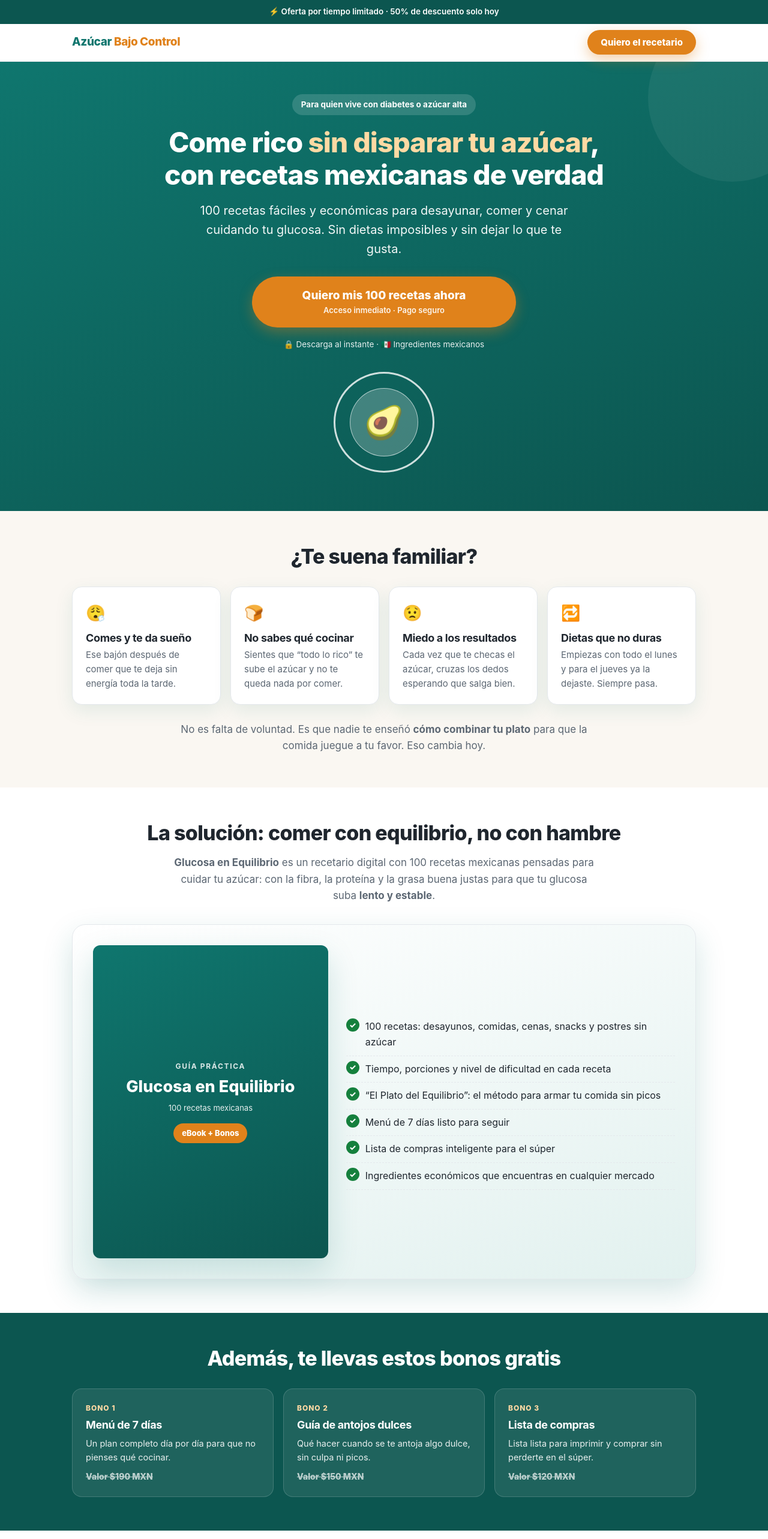
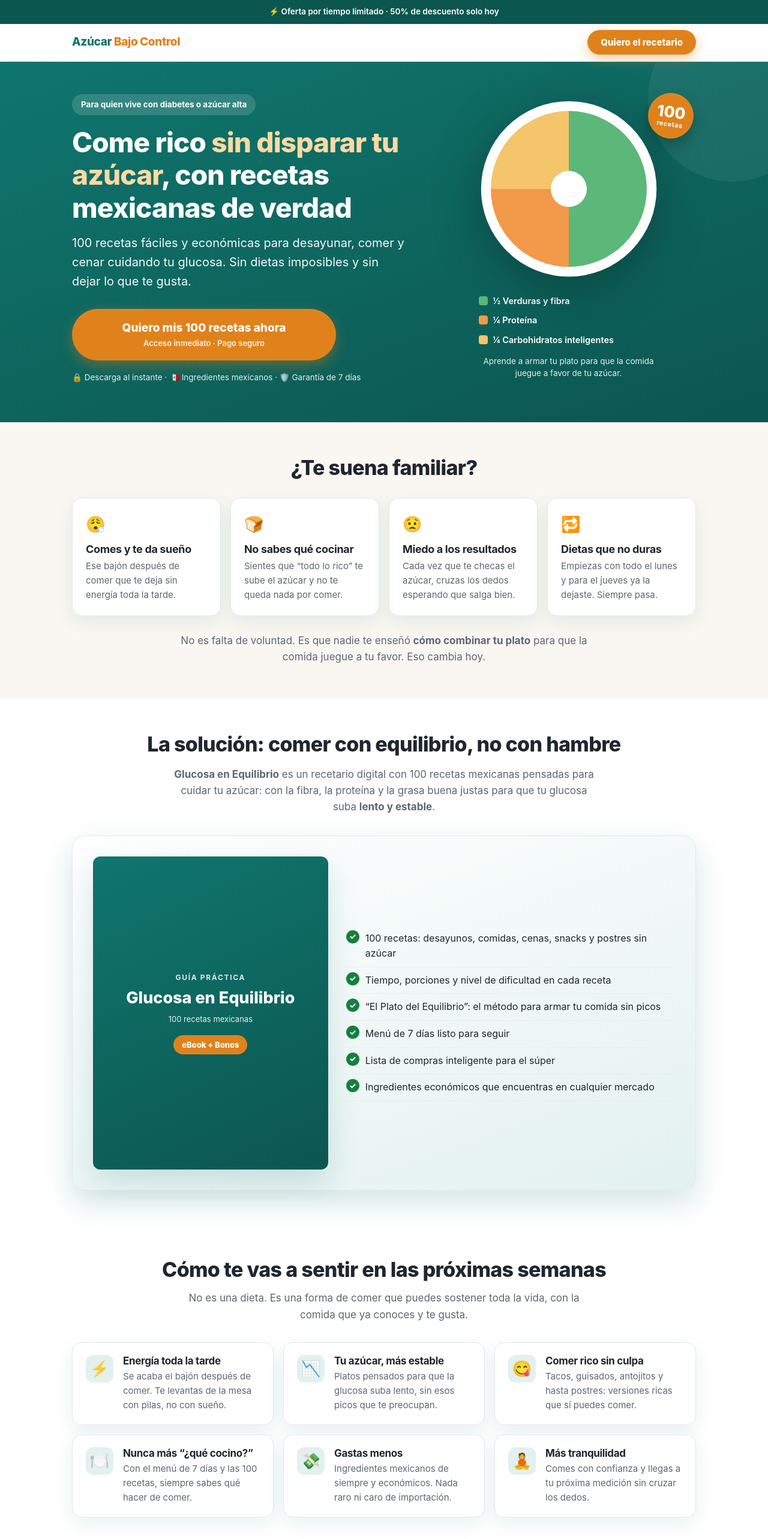
Before and after one commit to dimasricsilva7/Glucosa-en-Equilibrio, a Next.js app: page / in a window 1280 px wide. Shown: the top 2566 px of the page at 60% size. Built offline with nearby package versions, Linux system fonts and the light colour scheme.

Commit message:
feat(landing): hero com Plato del Equilibrio (SVG), benefícios, qué entrega, para quién, prova social ampliada

```diff
--- a/app/globals.css
+++ b/app/globals.css
@@ -51,11 +51,22 @@ p{font-size:clamp(15px,1.9vw,17px)}
 .hero h1{max-width:780px;margin:0 auto}
 .hero .amber{color:#ffd9a3}
 .hero .sub{max-width:620px;margin:16px auto 0;font-size:clamp(16px,2.3vw,20px);opacity:.95}
-.hero .cta-wrap{margin-top:30px;display:flex;flex-direction:column;align-items:center;gap:12px}
+.hero .cta-wrap{margin-top:30px;display:flex;flex-direction:column;align-items:flex-start;gap:12px}
 .hero .trust{font-size:13.5px;opacity:.9;margin-top:6px}
-.plate{width:168px;height:168px;border-radius:50%;border:3px solid rgba(255,255,255,.8);margin:34px auto 0;display:flex;align-items:center;justify-content:center;position:relative}
-.plate::before{content:"";width:112px;height:112px;border-radius:50%;background:rgba(255,255,255,.22);border:1.5px solid rgba(255,255,255,.6)}
-.plate .emoji{position:absolute;font-size:54px}
+.hero-grid{display:grid;grid-template-columns:1.15fr .85fr;gap:40px;align-items:center}
+.hero-copy{text-align:left}
+.hero h1{max-width:none;margin:0}
+.hero .sub{max-width:560px;margin:16px 0 0}
+/* Plato del Equilibrio */
+.hero-visual{position:relative;display:flex;flex-direction:column;align-items:center}
+.plato{width:100%;max-width:300px}
+.plato svg{width:100%;height:auto;filter:drop-shadow(0 18px 40px rgba(0,0,0,.28))}
+.plato-legend{margin-top:18px;display:flex;flex-direction:column;gap:9px}
+.plato-legend span{display:flex;align-items:center;gap:9px;font-size:14.5px;font-weight:600}
+.plato-legend i{width:15px;height:15px;border-radius:4px;flex:none;display:inline-block}
+.plato-cap{font-size:13.5px;opacity:.9;text-align:center;margin-top:14px;line-height:1.5}
+.hero-badge{position:absolute;top:-10px;right:4px;z-index:2;background:var(--amber);color:#fff;width:76px;height:76px;border-radius:50%;display:flex;flex-direction:column;align-items:center;justify-content:center;font-size:26px;font-weight:800;line-height:1;box-shadow:0 10px 24px rgba(0,0,0,.25);transform:rotate(8deg)}
+.hero-badge small{font-size:11px;font-weight:700;letter-spacing:.04em;margin-top:2px}
 
 /* Dolores */
 .pains{background:var(--cream)}
@@ -146,9 +157,51 @@ p{font-size:clamp(15px,1.9vw,17px)}
 .spinner{width:46px;height:46px;border:5px solid var(--line);border-top-color:var(--teal);border-radius:50%;margin:0 auto 16px;animation:spin 1s linear infinite}
 @keyframes spin{to{transform:rotate(360deg)}}
 
+.pains-note{margin-top:28px;max-width:680px;margin-inline:auto;color:var(--grey)}
+.testi-disc{font-size:13px;color:var(--grey);margin-top:18px}
+
+/* Beneficios */
+.benefits .lead{max-width:680px;margin:14px auto 0;text-align:center;color:var(--grey)}
+.benefit-grid{display:grid;grid-template-columns:repeat(auto-fit,minmax(300px,1fr));gap:16px;margin-top:32px}
+.benefit{display:flex;gap:16px;align-items:flex-start;background:#fff;border:1px solid var(--line);border-radius:var(--radius);padding:20px 22px;box-shadow:var(--shadow)}
+.benefit .ic{font-size:26px;min-width:46px;height:46px;border-radius:12px;background:var(--teal-l);display:flex;align-items:center;justify-content:center}
+.benefit h3{font-size:17px;margin-bottom:4px}
+.benefit p{font-size:15px;color:var(--grey)}
+
+/* Qué entrega */
+.deliver{background:var(--cream)}
+.deliver-grid{display:grid;grid-template-columns:repeat(auto-fit,minmax(260px,1fr));gap:16px;margin-top:32px}
+.deliver-item{background:#fff;border:1px solid var(--line);border-radius:var(--radius);padding:24px;box-shadow:var(--shadow);text-align:center}
+.deliver-item .ic{font-size:34px}
+.deliver-item h3{font-size:17px;margin:12px 0 6px}
+.deliver-item p{font-size:14.5px;color:var(--grey)}
+
+/* Para quién es */
+.forwho-grid{display:grid;grid-template-columns:1fr 1fr;gap:18px;margin-top:30px}
+.fw-card{border-radius:var(--radius);padding:26px;box-shadow:var(--shadow)}
+.fw-card h3{font-size:19px;margin-bottom:14px}
+.fw-card ul{list-style:none;display:flex;flex-direction:column;gap:11px}
+.fw-card li{font-size:15.5px;line-height:1.5;padding-left:4px}
+.fw-card.yes{background:#f1f9f4;border:1px solid #bfe6cd}
+.fw-card.no{background:#fbf3f2;border:1px solid #efcfcc}
+
+/* Barra de prueba social */
+.proof-bar{display:flex;flex-wrap:wrap;gap:10px;align-items:center;justify-content:center;margin:18px auto 0;background:var(--cream);border:1px solid var(--line);border-radius:50px;padding:10px 20px;max-width:fit-content;font-size:14.5px;font-weight:600;color:var(--grey)}
+.proof-bar .stars{color:#f5a623;font-size:17px;letter-spacing:2px}
+
+@media(max-width:860px){
+  .hero-grid{grid-template-columns:1fr;gap:30px;text-align:center}
+  .hero-copy{text-align:center}
+  .hero h1,.hero .sub{margin-inline:auto}
+  .hero .cta-wrap{align-items:center}
+  .hero-visual{order:-1;margin-bottom:4px}
+  .plato-legend{align-items:flex-start;max-width:280px;margin-inline:auto}
+}
 @media(max-width:760px){
   .card-prod{grid-template-columns:1fr;gap:22px}
   .book{max-width:220px;margin:0 auto}
   .section{padding:44px 0}
   .nav .brand{font-size:17px}
+  .forwho-grid{grid-template-columns:1fr}
+  .benefit{padding:18px}
 }
--- a/app/page.js
+++ b/app/page.js
@@ -1,5 +1,26 @@
 // ⬇️ CAMBIA ESTA URL por tu link de checkout de MundiPay
 const CHECKOUT_URL = "https://pago.mundipay.com/TU-LINK-AQUI";
+
+// "El Plato del Equilibrio": el método del recetario, en una imagen.
+function PlatoEquilibrio() {
+  return (
+    <div className="plato">
+      <svg viewBox="0 0 120 120" role="img" aria-label="El Plato del Equilibrio: mitad verduras, un cuarto proteína, un cuarto carbohidratos inteligentes">
+        <circle cx="60" cy="60" r="56" fill="#ffffff" />
+        <path d="M60,60 L60,8 A52,52 0 0 1 60,112 Z" fill="#5cb878" />
+        <path d="M60,60 L60,112 A52,52 0 0 1 8,60 Z" fill="#f2994a" />
+        <path d="M60,60 L8,60 A52,52 0 0 1 60,8 Z" fill="#f4c56b" />
+        <circle cx="60" cy="60" r="56" fill="none" stroke="#ffffff" strokeWidth="5" />
+        <circle cx="60" cy="60" r="12" fill="#ffffff" />
+      </svg>
+      <div className="plato-legend">
+        <span><i style={{ background: "#5cb878" }} />½ Verduras y fibra</span>
+        <span><i style={{ background: "#f2994a" }} />¼ Proteína</span>
+        <span><i style={{ background: "#f4c56b" }} />¼ Carbohidratos inteligentes</span>
+      </div>
+    </div>
+  );
+}
 
 export default function Home() {
   return (
@@ -15,7 +36,8 @@ export default function Home() {
 
       {/* HERO */}
       <header className="hero">
-        <div className="wrap center">
+        <div className="wrap hero-grid">
+          <div className="hero-copy">
             <span className="eyebrow">Para quien vive con diabetes o azúcar alta</span>
             <h1>
               Come rico <span className="amber">sin disparar tu azúcar</span>, con
@@ -31,9 +53,14 @@ export default function Home() {
                 Quiero mis 100 recetas ahora
                 <span className="btn-sub">Acceso inmediato · Pago seguro</span>
               </a>
-            <div className="trust">🔒 Descarga al instante · 🇲🇽 Ingredientes mexicanos</div>
+              <div className="trust">🔒 Descarga al instante · 🇲🇽 Ingredientes mexicanos · 🛡️ Garantía de 7 días</div>
             </div>
-          <div className="plate"><span className="emoji">🥑</span></div>
+          </div>
+          <div className="hero-visual">
+            <div className="hero-badge">100<small>recetas</small></div>
+            <PlatoEquilibrio />
+            <p className="plato-cap">Aprende a armar tu plato para que la comida<br/>juegue a favor de tu azúcar.</p>
+          </div>
         </div>
       </header>
 
@@ -55,7 +82,7 @@ export default function Home() {
               </div>
             ))}
           </div>
-          <p className="center" style={{marginTop:28,maxWidth:680,marginInline:"auto",color:"var(--grey)"}}>
+          <p className="center pains-note">
             No es falta de voluntad. Es que nadie te enseñó <b>cómo combinar tu plato</b> para
             que la comida juegue a tu favor. Eso cambia hoy.
           </p>
@@ -90,6 +117,82 @@ export default function Home() {
         </div>
       </section>
 
+      {/* BENEFICIOS / TRANSFORMACIÓN */}
+      <section className="section benefits">
+        <div className="wrap">
+          <h2 className="center">Cómo te vas a sentir en las próximas semanas</h2>
+          <p className="lead">No es una dieta. Es una forma de comer que puedes sostener toda la vida, con la comida que ya conoces y te gusta.</p>
+          <div className="benefit-grid">
+            {[
+              ["⚡","Energía toda la tarde","Se acaba el bajón después de comer. Te levantas de la mesa con pilas, no con sueño."],
+              ["📉","Tu azúcar, más estable","Platos pensados para que la glucosa suba lento, sin esos picos que te preocupan."],
+              ["😋","Comer rico sin culpa","Tacos, guisados, antojitos y hasta postres: versiones ricas que sí puedes comer."],
+              ["🍽️","Nunca más “¿qué cocino?”","Con el menú de 7 días y las 100 recetas, siempre sabes qué hacer de comer."],
+              ["💸","Gastas menos","Ingredientes mexicanos de siempre y económicos. Nada raro ni caro de importación."],
+              ["🧘","Más tranquilidad","Comes con confianza y llegas a tu próxima medición sin cruzar los dedos."],
+            ].map((b,i)=>(
+              <div className="benefit" key={i}>
+                <div className="ic">{b[0]}</div>
+                <div>
+                  <h3>{b[1]}</h3>
+                  <p>{b[2]}</p>
+                </div>
+              </div>
+            ))}
+          </div>
+        </div>
+      </section>
+
+      {/* QUÉ ENTREGA / QUÉ RECIBES */}
+      <section className="section deliver">
+        <div className="wrap">
+          <h2 className="center">Esto es exactamente lo que recibes hoy</h2>
+          <div className="deliver-grid">
+            {[
+              ["📘","Recetario con 100 recetas","Desayunos, comidas, cenas, snacks y postres sin azúcar. En PDF, para siempre."],
+              ["🍽️","Método “El Plato del Equilibrio”","El esquema simple para armar cualquier comida sin disparar tu glucosa."],
+              ["🗓️","Menú de 7 días","Un plan día por día para que empieces sin pensar y sin complicarte."],
+              ["🍫","Guía de antojos dulces","Qué hacer cuando se te antoja algo dulce, sin culpa y sin picos."],
+              ["🛒","Lista de compras imprimible","Llegas al súper con todo claro y no compras de más."],
+              ["📲","Acceso inmediato","En cuanto pagas, descargas todo en tu celular, tablet o compu."],
+            ].map((d,i)=>(
+              <div className="deliver-item" key={i}>
+                <div className="ic">{d[0]}</div>
+                <h3>{d[1]}</h3>
+                <p>{d[2]}</p>
+              </div>
+            ))}
+          </div>
+        </div>
+      </section>
+
+      {/* PARA QUIÉN ES */}
+      <section className="section forwho">
+        <div className="wrap">
+          <h2 className="center">¿Es para ti?</h2>
+          <div className="forwho-grid">
+            <div className="fw-card yes">
+              <h3>✅ Sí, es para ti si…</h3>
+              <ul>
+                <li>Tienes azúcar alta, prediabetes o diabetes tipo 2</li>
+                <li>Comes y te da sueño o te sientes pesado</li>
+                <li>No sabes qué cocinar para cuidarte sin aburrirte</li>
+                <li>Quieres cuidar a tu pareja, mamá o papá</li>
+                <li>Quieres bajar de peso comiendo rico, sin pasar hambre</li>
+              </ul>
+            </div>
+            <div className="fw-card no">
+              <h3>🚫 No es para ti si…</h3>
+              <ul>
+                <li>Buscas una pastilla o un té “milagro” que lo arregle solo</li>
+                <li>No estás dispuesto a cocinar en casa de vez en cuando</li>
+                <li>Esperas dejar de comer todo lo que te gusta</li>
+              </ul>
+            </div>
+          </div>
+        </div>
+      </section>
+
       {/* BONOS */}
       <section className="section bonos">
         <div className="wrap">
@@ -115,11 +218,18 @@ export default function Home() {
       <section className="section">
         <div className="wrap">
           <h2 className="center">Lo que dicen quienes ya comen con equilibrio</h2>
+          <div className="proof-bar">
+            <span className="stars">★★★★★</span>
+            <span>Miles de familias mexicanas ya cocinan con estas recetas</span>
+          </div>
           <div className="testi-grid">
             {[
               ["★★★★★","“Por fin recetas ricas que no me suben el azúcar. Las de nopales y la tinga en lechuga son mis favoritas.”","María G.","Ciudad de México"],
               ["★★★★★","“Lo mejor es que son platillos normales, mexicanos. Mi esposo ni cuenta se dio de que estamos comiendo más sano.”","Rosa M.","Guadalajara"],
               ["★★★★★","“El menú de 7 días me salvó. Ya no batallo pensando qué hacer de comer todos los días.”","Laura T.","Monterrey"],
+              ["★★★★★","“Ya no me da el bajón de la tarde. Como mi comida completa y sigo con energía para el trabajo.”","Jorge R.","Puebla"],
+              ["★★★★★","“Se lo compré a mi mamá y por fin come variado sin miedo. Las porciones bien explicadas ayudan muchísimo.”","Diana F.","León"],
+              ["★★★★★","“Bajé de peso sin pasar hambre y sin gastar de más. Ingredientes del mercado de siempre.”","Alma V.","Mérida"],
             ].map((t,i)=>(
               <div className="testi" key={i}>
                 <div className="stars">{t[0]}</div>
@@ -128,7 +238,7 @@ export default function Home() {
               </div>
             ))}
           </div>
-          <p className="center" style={{fontSize:13,color:"var(--grey)",marginTop:18}}>
+          <p className="center testi-disc">
             * Testimonios ilustrativos. Sustitúyelos por reseñas reales de tus clientes.
           </p>
         </div>
```
Lines whose indentation alone changed are shown as unchanged.
